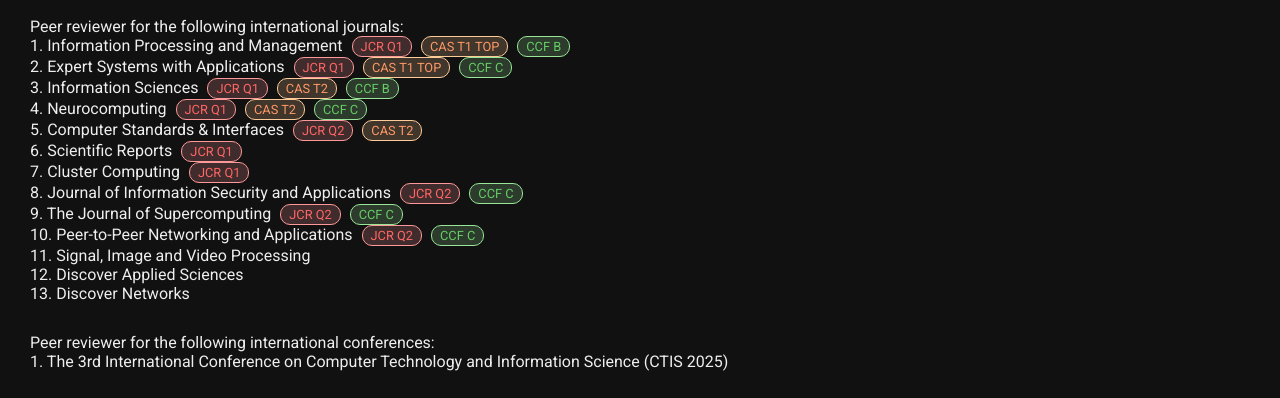
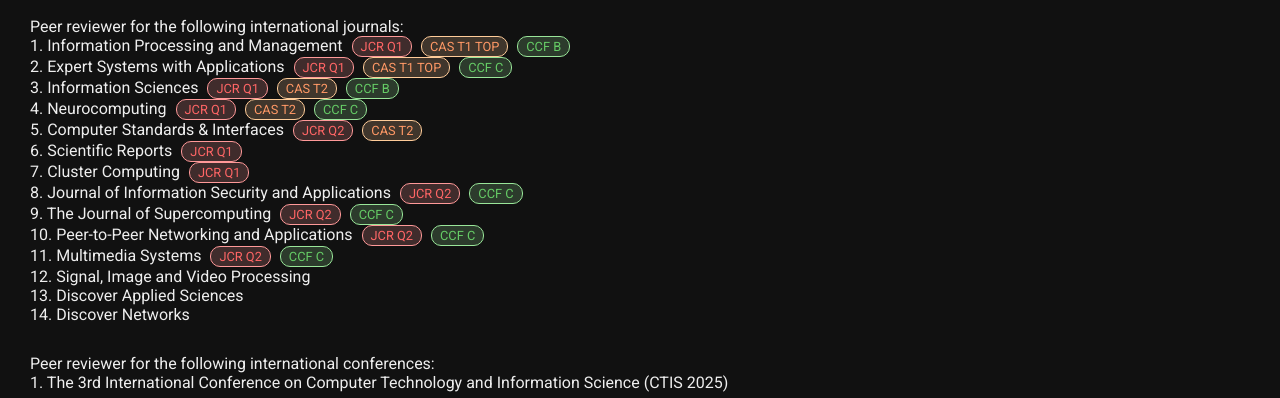
Before and after one commit to yjlinphd/yjlinphd.github.io, a plain HTML site: page index.html in a window 1280 px wide. Shown: the part 1448-1846 px from the top of the page. Drawn offline with Linux system fonts and the light colour scheme.

Commit message:
20251221

```diff
--- a/index.html
+++ b/index.html
@@ -755,6 +755,11 @@
         <span class="tag tag-green">CCF C</span>
       </li>
       <li>
+        Multimedia Systems
+        <span class="tag tag-red">JCR Q2</span>
+        <span class="tag tag-green">CCF C</span>
+      </li>
+      <li>
         Signal, Image and Video Processing
       </li>
       <li>
```
